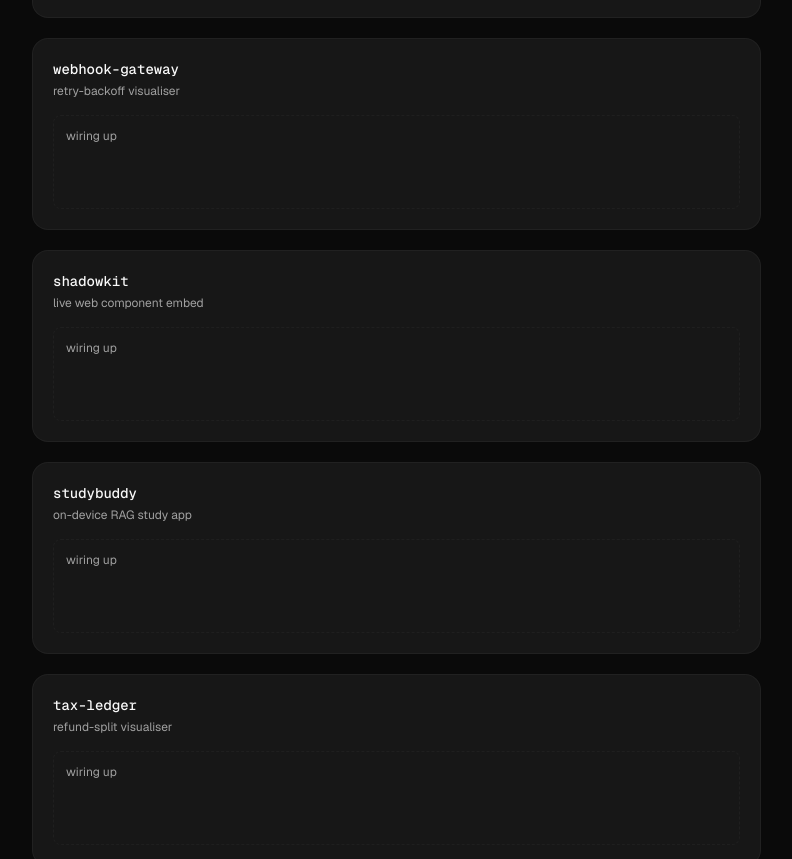
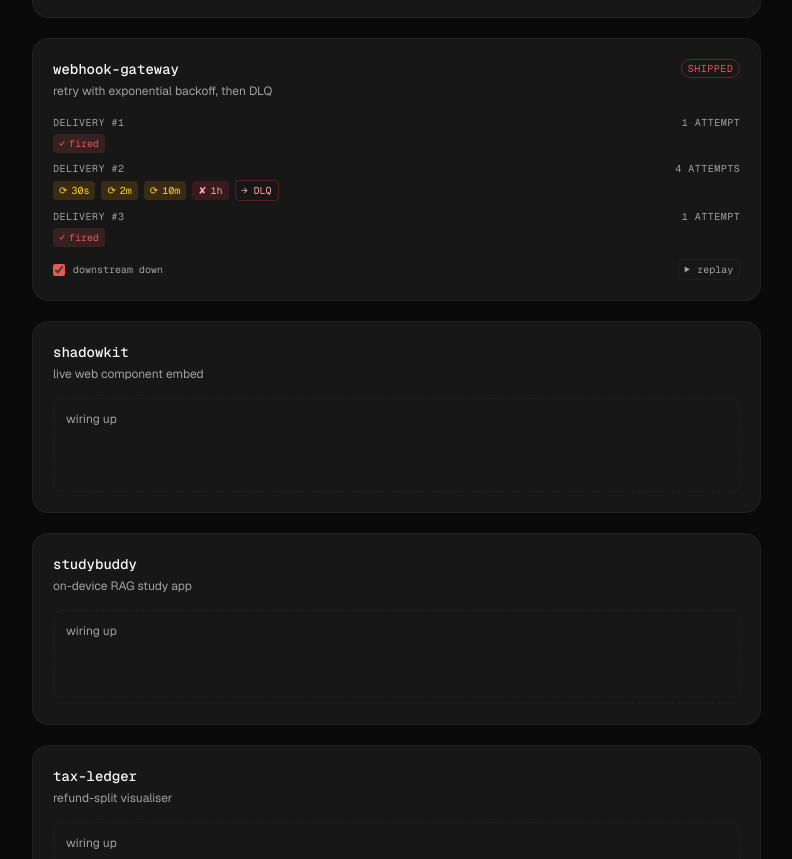
Before and after one commit to mateokadiu/portfolio-site, an Astro site: page / in a window 1280 px wide. Shown: the part 1134-1993 px from the top of the page, without its empty margins (56-848 px from the left). Built offline with nearby package versions, Linux system fonts and the light colour scheme; Astro itself is replaced by a stand-in of ours.

Commit message:
webhook-gateway retry-backoff timeline

```diff
--- a/src/tiles/WebhookGatewayTile.tsx
+++ b/src/tiles/WebhookGatewayTile.tsx
@@ -1,13 +1,134 @@
-// Placeholder — fleshed out in a later commit.
+import { useState, useMemo } from 'react';
+import { motion, useReducedMotion } from 'framer-motion';
+
+interface Attempt {
+  id: number;
+  status: 'ok' | 'retrying' | 'failed';
+  backoffMs: number;
+  durationMs: number;
+}
+
+// Real default schedule from the webhook-gateway repo.
+const BACKOFF_SCHEDULE = [30, 120, 600, 3600, 21600, 86400]; // seconds
+
+function buildDeliveries(downstreamDown: boolean): Attempt[][] {
+  // First delivery — always succeeds.
+  const ok: Attempt = { id: 0, status: 'ok', backoffMs: 0, durationMs: 220 };
+
+  if (!downstreamDown) {
+    return [[ok], [{ ...ok, id: 1 }], [{ ...ok, id: 2 }]];
+  }
+
+  // When downstream is down, walk the schedule and eventually park in DLQ.
+  const second: Attempt[] = BACKOFF_SCHEDULE.slice(0, 4).map((s, i) => ({
+    id: i,
+    status: i === 3 ? 'failed' : 'retrying',
+    backoffMs: s * 1000,
+    durationMs: 220,
+  }));
+
+  return [[ok], second, [{ ...ok, id: 2 }]];
+}
+
+const labelFor = (sec: number) => {
+  if (sec === 0) return 'fired';
+  if (sec < 60) return `${sec}s`;
+  if (sec < 3600) return `${sec / 60}m`;
+  if (sec < 86400) return `${sec / 3600}h`;
+  return `${sec / 86400}d`;
+};
+
 export default function WebhookGatewayTile() {
+  const [downstreamDown, setDownstreamDown] = useState(true);
+  const [run, setRun] = useState(0);
+  const reduced = useReducedMotion();
+
+  const deliveries = useMemo(() => buildDeliveries(downstreamDown), [downstreamDown]);
+
   return (
     <div className="flex h-full flex-col">
-      <header>
-        <h3 className="font-mono text-sm font-medium text-foreground">webhook-gateway</h3>
-        <p className="mt-1 text-xs text-muted">retry-backoff visualiser</p>
+      <header className="flex items-start justify-between">
+        <div>
+          <h3 className="font-mono text-sm font-medium text-foreground">webhook-gateway</h3>
+          <p className="mt-1 text-xs text-muted">retry with exponential backoff, then DLQ</p>
+        </div>
+        <span className="rounded-full border border-accent/30 px-1.5 py-px font-mono text-[10px] uppercase tracking-wider text-accent">
+          shipped
+        </span>
       </header>
-      <div className="mt-4 flex-1 rounded-lg border border-dashed border-border/60 p-3 text-xs text-muted">
-        wiring up
+
+      <div className="mt-4 flex-1 space-y-2 overflow-hidden">
+        {deliveries.map((attempts, deliveryIdx) => (
+          <div key={`d-${deliveryIdx}`} className="space-y-1">
+            <div className="flex items-center justify-between font-mono text-[10px] uppercase tracking-wider text-muted">
+              <span>delivery #{deliveryIdx + 1}</span>
+              <span>
+                {attempts.length} attempt{attempts.length > 1 ? 's' : ''}
+              </span>
+            </div>
+            <div className="flex flex-wrap items-center gap-1.5">
+              {attempts.map((a, i) => (
+                <motion.div
+                  key={`${run}-${deliveryIdx}-${i}`}
+                  className={`flex items-center gap-1 rounded px-1.5 py-0.5 text-[10px] font-mono ${
+                    a.status === 'ok'
+                      ? 'bg-accent/15 text-accent'
+                      : a.status === 'retrying'
+                        ? 'bg-amber-500/15 text-amber-300'
+                        : 'bg-red-500/15 text-red-300'
+                  }`}
+                  initial={
+                    reduced ? { opacity: 1 } : { opacity: 0, width: 0, paddingLeft: 0, paddingRight: 0 }
+                  }
+                  animate={{ opacity: 1, width: 'auto', paddingLeft: 6, paddingRight: 6 }}
+                  transition={{
+                    delay: reduced ? 0 : i * 0.18,
+                    duration: 0.42,
+                    ease: [0.16, 1, 0.3, 1],
+                  }}
+                >
+                  {a.status === 'ok' && '✓'}
+                  {a.status === 'retrying' && '⟳'}
+                  {a.status === 'failed' && '✘'}
+                  <span>{labelFor(a.backoffMs / 1000)}</span>
+                </motion.div>
+              ))}
+              {downstreamDown && deliveryIdx === 1 && (
+                <motion.span
+                  key={`dlq-${run}`}
+                  initial={reduced ? { opacity: 1 } : { opacity: 0, x: -6 }}
+                  animate={{ opacity: 1, x: 0 }}
+                  transition={{ delay: reduced ? 0 : 4 * 0.18 + 0.15, duration: 0.32 }}
+                  className="rounded border border-red-500/30 px-1.5 py-0.5 font-mono text-[10px] text-red-300"
+                >
+                  → DLQ
+                </motion.span>
+              )}
+            </div>
+          </div>
+        ))}
+      </div>
+
+      <div className="mt-3 flex items-center justify-between font-mono text-[10px]">
+        <label className="flex cursor-pointer items-center gap-2 text-muted">
+          <input
+            type="checkbox"
+            checked={downstreamDown}
+            onChange={(e) => {
+              setDownstreamDown(e.target.checked);
+              setRun((r) => r + 1);
+            }}
+            className="h-3 w-3 accent-[oklch(0.65_0.18_25)]"
+          />
+          downstream down
+        </label>
+        <button
+          type="button"
+          onClick={() => setRun((r) => r + 1)}
+          className="rounded border border-border/60 px-1.5 py-0.5 text-muted hover:border-accent/40 hover:text-foreground"
+        >
+          ▶ replay
+        </button>
       </div>
     </div>
   );
```
